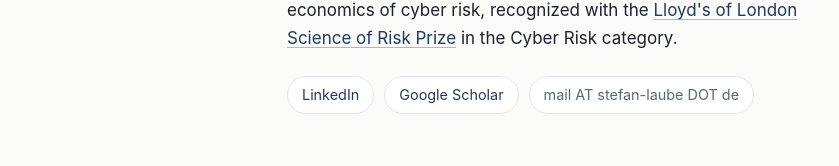
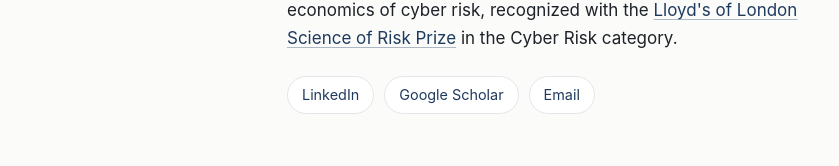
Before and after one commit to StefanLaube/StefanLaube.github.io, a plain HTML site: page index.html in a window 1280 px wide. Shown: the part 489-655 px from the top of the page, without its empty margins (215-1054 px from the left). Drawn offline with Linux system fonts and the light colour scheme.

Commit message:
Replace obfuscated email text with a script-built mailto button
Co-Authored-By: Claude Opus 5.5 <noreply@anthropic.com>

```diff
--- a/index.html
+++ b/index.html
@@ -205,8 +205,18 @@
                 <ul class="contact">
                     <li><a href="https://de.linkedin.com/in/stefan-laube-235822109" target="_blank" rel="noopener">LinkedIn</a></li>
                     <li><a href="https://scholar.google.de/citations?user=WYU5-K4AAAAJ&amp;hl=de" target="_blank" rel="noopener">Google Scholar</a></li>
-                    <li><span>mail AT stefan-laube DOT de</span></li>
+                    <li id="email"><span>mail AT stefan-laube DOT de</span></li>
                 </ul>
+                <script>
+                    (function () {
+                        var user = "mail", domain = ["stefan-laube", "de"].join(".");
+                        var a = document.createElement("a");
+                        a.href = "mailto:" + user + "@" + domain;
+                        a.textContent = "Email";
+                        var li = document.getElementById("email");
+                        li.replaceChildren(a);
+                    })();
+                </script>
             </div>
         </header>
 
```
